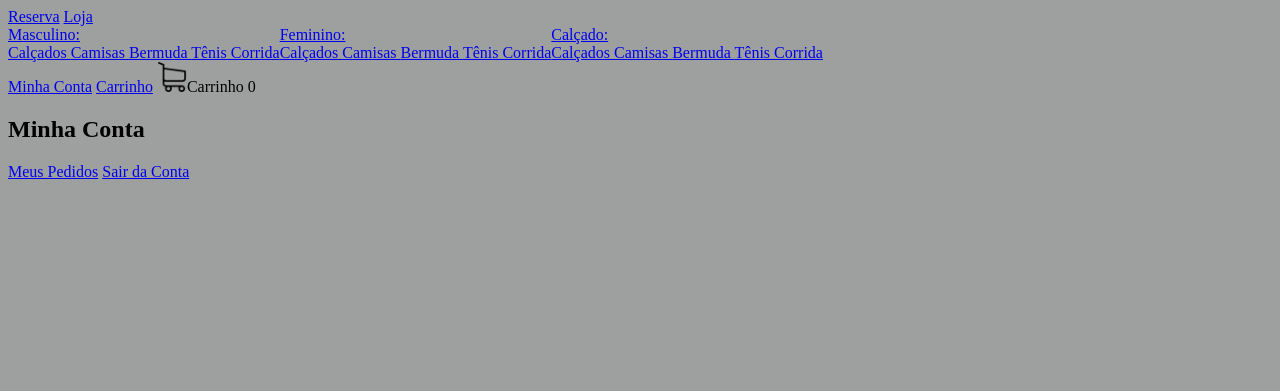
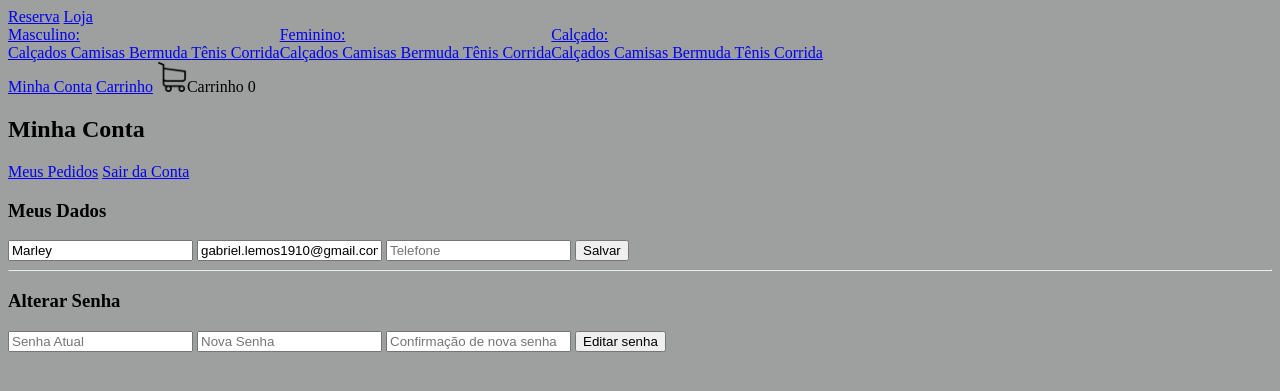
Before and after one commit to gabriellemosc/Ecommerce_Project, a Django app: page /minhaconta/ in a window 1280 px wide. Shown: the top 391 px of the page. Run offline with Django 5.2, Linux system fonts and the light colour scheme; a user stored in the database is signed in; data comes from the database, SQL or seed files in the repository; some libraries are stand-ins or nearby versions.

Commit message:
My Account Page

```diff
--- a/loja/templates/usuario/minha_conta.html
+++ b/loja/templates/usuario/minha_conta.html
@@ -8,5 +8,30 @@
 
 <a href="{% url 'fazer_logout' %}">Sair da Conta</a>
 
+<h3>Meus Dados</h3>
+<form method="POST" action="{% url 'minha_conta' %}">
+    <input type="text" name="nome" placeholder="Nome Completo"
+    {% if request.user.cliente.nome %}
+        value="{{request.user.cliente.nome}}">
+    {% endif %}
+    <input type="email" name="email" placeholder="E-mail" value="{{ request.user.email }}">
+    <input type="number" name="telefone" placeholder="Telefone" value="{{request.user.cliente.telefone}}">
+
+    <button type="submit">Salvar</button>
+
+
+</form>
+
+<hr>
+
+<h3>Alterar Senha</h3>
+
+<form method="POST" action="{% url 'minha_conta' %}">
+    <input type="password" name="senha_atual" id="" placeholder="Senha Atual">
+    <input type="password" name="nova_senha" id="" placeholder="Nova Senha">
+    <input type="password" name="nova_senha_confirmacao" id="" placeholder="Confirmação de nova senha">
+    <button type="submit">Editar senha</button>
+
+</form>
 
 {% endblock %}
```
